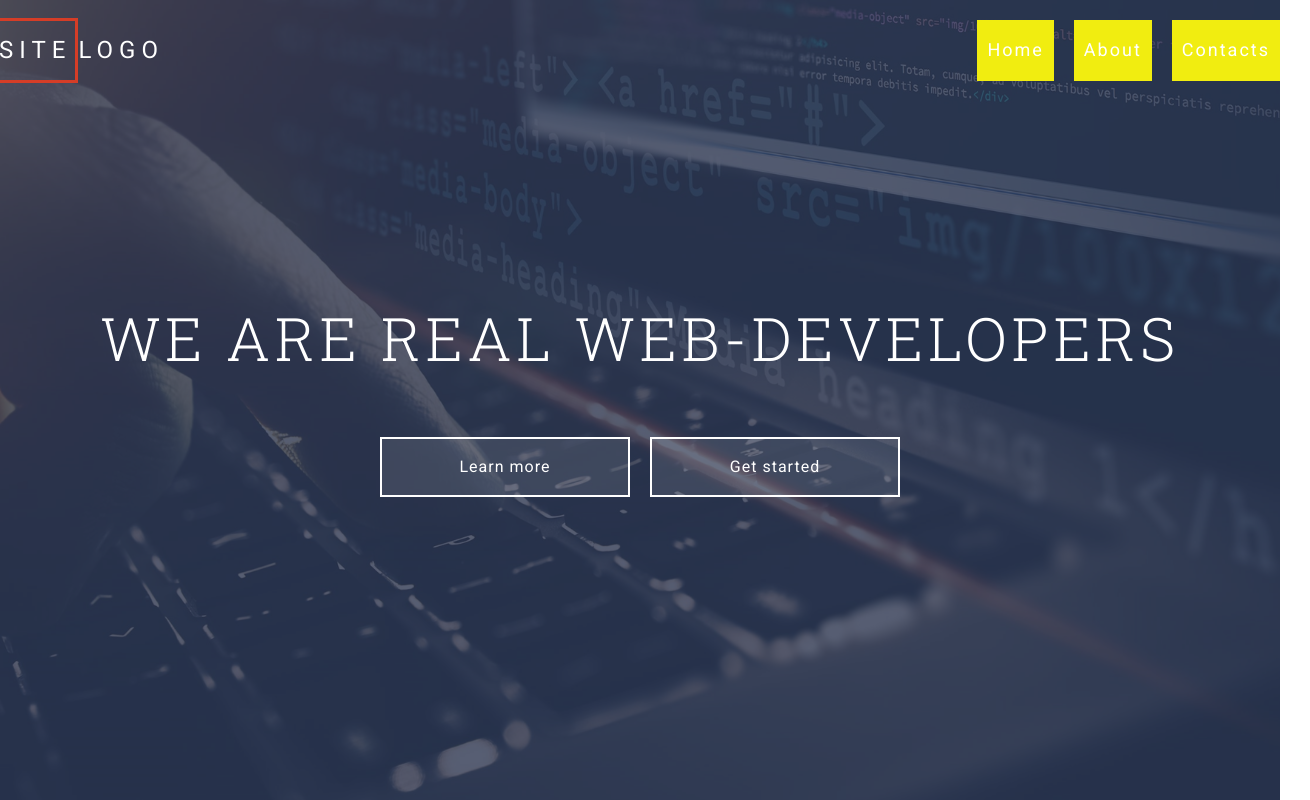
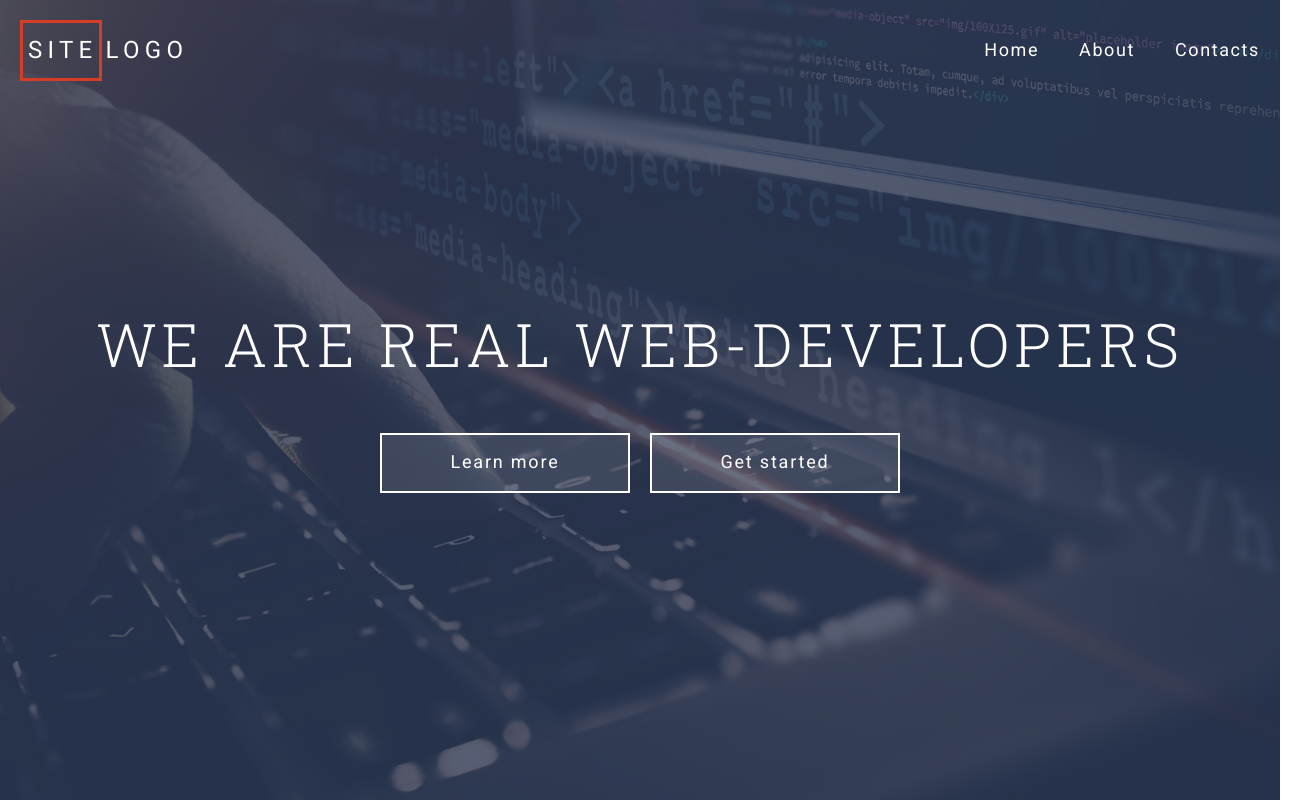
Before and after one commit to KonstantinBondariev/course_work_1, a website: page index.html in a window 1280 px wide. Shown: the whole page, 1310 px wide, since content can reach past the window. Drawn offline with Linux system fonts and the light colour scheme.

Commit message:
header style - final

```diff
--- a/assets/scss/common/_classes.scss
+++ b/assets/scss/common/_classes.scss
@@ -8,7 +8,19 @@
 
   width: 250px;
   height: 60px;
+  padding: 0.5em 0.1em;
+
+  letter-spacing: 0.1em;
 
   border: 2px solid $color-light;
-  background-color: rgba($color: $color-light, $alpha: 0.1) ;;;
+  background-color: rgba($color: $color-light, $alpha: 0.1) ;
+
+  font-size: 1.125rem;
+  font-weight: 400;;;
+  transition: background-color 0.5s;
+
+  &:hover,
+  &:focus {
+    background-color: $color-accent;
+  }
 }
--- a/assets/scss/common/_typography.scss
+++ b/assets/scss/common/_typography.scss
@@ -19,11 +19,12 @@ body {
 h1 {
   margin: 0;
 
-  letter-spacing: 4.5px; //!!!!!!!!!!!!!!!!!!!!!!!!!!!!!!!!!!!!
+  letter-spacing: 0.08em;
 
   font-family: $font-header;
   font-size: 3.75rem;
   font-weight: 300;
+  line-height: 1.2em;
 }
 a {
   text-decoration: none;
--- a/assets/scss/components/header/_header-content.scss
+++ b/assets/scss/components/header/_header-content.scss
@@ -4,14 +4,18 @@
 .header-content {
   position: relative;
   z-index: 1;
+  top: 0;
+
+  flex-basis: 100%;
 
   &__container {
     @extend %container;
   }
 
   &__title {
+    margin-bottom: 53px;
+
     text-align: center;
-    margin-bottom: 65px;
   }
   &__acttions {
     display: flex;
--- a/assets/scss/components/header/_header-logo.scss
+++ b/assets/scss/components/header/_header-logo.scss
@@ -2,17 +2,26 @@
 @use "../../mixins" as *;
 
 .header-logo {
-  letter-spacing: 6px;
+  letter-spacing: 0.22em;
   text-transform: uppercase;
 
   font-size: 1.5rem;
   font-weight: 400;
 
+  &__link {
+    display: block;
+
+    padding: $gap 0;
+  }
+
   &__hightlighte {
     display: inline-block;
 
-    padding: 16px 4px 16px 6px;
+    padding: 14px 1px 13px 5px;
 
     border: 3px solid $color-highlight ;
   }
+  & span:nth-last-of-type(1) {
+    margin-right: 4px;
+  }
 }
--- a/assets/scss/components/header/_header-menu.scss
+++ b/assets/scss/components/header/_header-menu.scss
@@ -4,12 +4,14 @@
   position: absolute;
   z-index: 2;
   top: 0;
+  right: 0;
+  left: 0;
   &__container {
     display: flex;
     align-items: center;
     justify-content: space-between;
 
-    width: 1340px; //!!!!!!!!!!!!!!!!!!!!!!!!!!!!!!!!!!!!!!!!!!!!!!!!!!!!!!!!!
+    padding-right: 0;
 
     @extend %container;
     gap: $gap;
--- a/assets/scss/components/header/_header-navbar.scss
+++ b/assets/scss/components/header/_header-navbar.scss
@@ -2,11 +2,16 @@
 @use "../../mixins" as *;
 
 .header-navbar {
+  letter-spacing: 0.1em;
+
+
   &__btn {
     display: none;
   }
   &__list {
     display: flex;
+
+    margin-right: 10px;
 
     @include unlist;
   }
@@ -18,14 +23,15 @@
 
     padding: $gap $gap-sm;
 
-    letter-spacing: 2px;
-
-    background-color: rgb(241, 237, 16);
-
     font-size: 18px;
     font-weight: 400;
+    transition: color 0.5s;
+    &:hover  {
+      color: $color-accent;
+    }
   }
   &__link a {
     color: $color-highlight;
+
   }
 }
--- a/index.html
+++ b/index.html
@@ -33,7 +33,7 @@
     <div class="header-menu">
       <div class="header-menu__container">
         <div class="header-logo">
-          <a class="header-logo__link"><span class="header-logo__hightlighte">site</span><span>logo</span></a>
+          <a class="header-logo__link" href="#"><span class="header-logo__hightlighte">site </span>logo</span></a>
         </div>
         <nav class="header-navbar">
           <div class="header-navbar__btn">
```
Also changed, not shown: assets/css/style.css.
